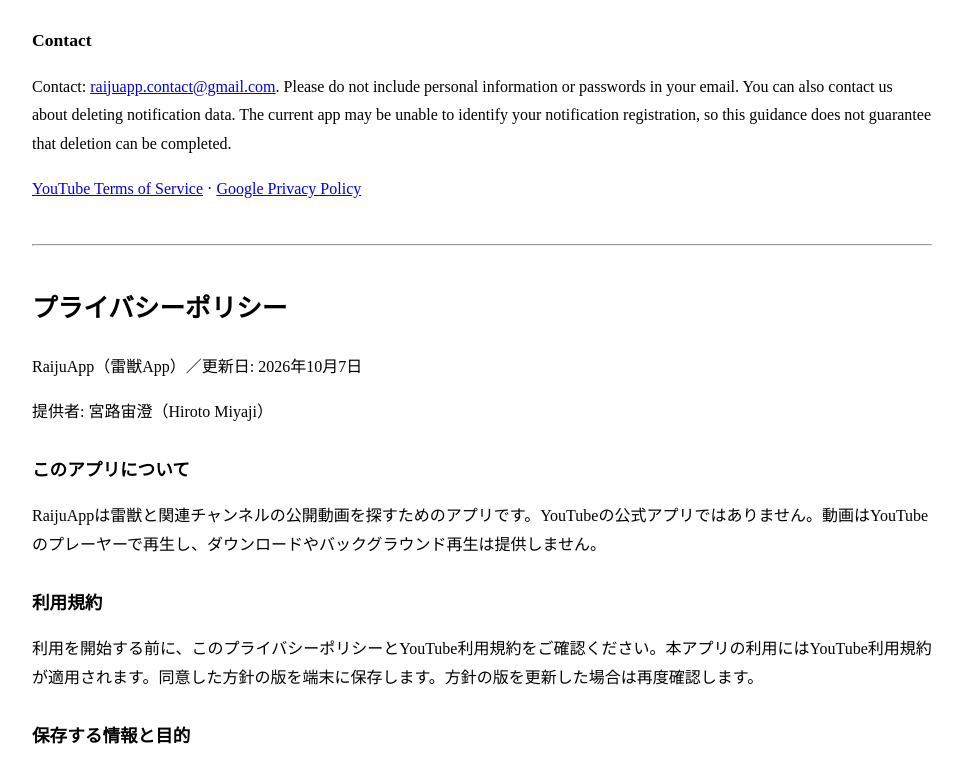
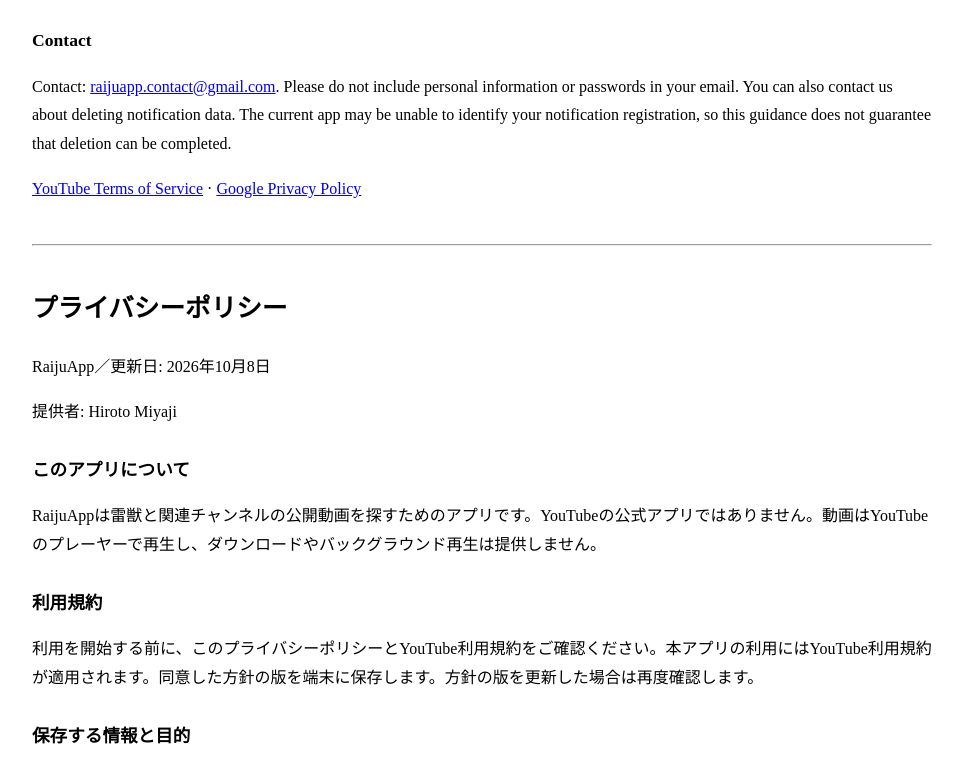
Before and after one commit to raijuapp-web/raijuapp-web.github.io, a plain HTML site: page PrivacyPolicy_RaijuApp.html in a window 1280 px wide. Shown: the part 1690-2456 px from the top of the page, without its empty margins (158-1120 px from the left). Drawn offline with Linux system fonts and the light colour scheme.

Commit message:
Update RaijuApp privacy policy name and provider display

```diff
--- a/PrivacyPolicy_RaijuApp.html
+++ b/PrivacyPolicy_RaijuApp.html
@@ -5,7 +5,7 @@
   <meta charset="UTF-8">
   <meta name="viewport" content="width=device-width, initial-scale=1.0">
   <title>プライバシーポリシー RaijuApp | Privacy Policy</title>
-  <meta name="description" content="RaijuApp（雷獣App）のプライバシーポリシー。Privacy Policy for RaijuApp.">
+  <meta name="description" content="RaijuAppのプライバシーポリシー。Privacy Policy for RaijuApp.">
   <style>
     body { max-width: 900px; margin: 24px auto; padding: 0 16px; line-height: 1.8; overflow-wrap: anywhere; }
     h1 { font-size: 1.6rem; }
@@ -23,7 +23,7 @@
   <main>
     <section id="english" lang="en" aria-labelledby="english-title">
       <h1 id="english-title">Privacy Policy</h1>
-      <p>RaijuApp (雷獣App) — Last updated: October 7, 2026</p>
+      <p>RaijuApp — Last updated: October 8, 2026</p>
       <p>Service provider: Hiroto Miyaji</p>
 
       <h2>About this app</h2>
@@ -59,8 +59,8 @@
 
     <section id="japanese" lang="ja" aria-labelledby="japanese-title">
       <h1 id="japanese-title">プライバシーポリシー</h1>
-      <p>RaijuApp（雷獣App）／更新日: 2026年10月7日</p>
-      <p>提供者: 宮路宙澄（Hiroto Miyaji）</p>
+      <p>RaijuApp／更新日: 2026年10月8日</p>
+      <p>提供者: Hiroto Miyaji</p>
 
       <h2>このアプリについて</h2>
       <p>RaijuAppは雷獣と関連チャンネルの公開動画を探すためのアプリです。YouTubeの公式アプリではありません。動画はYouTubeのプレーヤーで再生し、ダウンロードやバックグラウンド再生は提供しません。</p>
```
